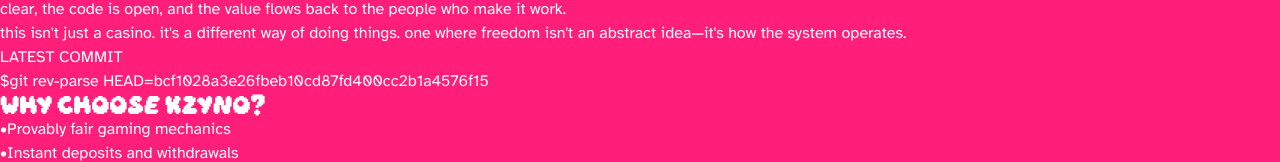
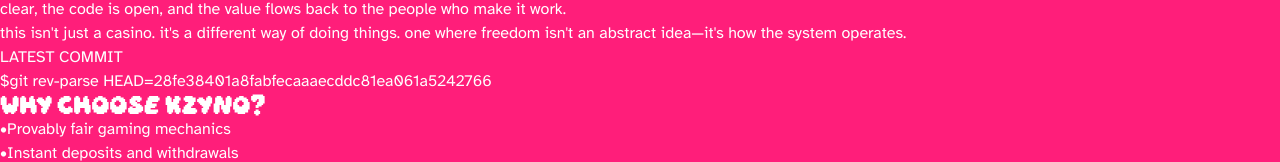
Before and after one commit to 0xe37d/kzyno, a Next.js app: page /about in a window 1280 px wide. Shown: the part 269-431 px from the top of the page. Built offline with nearby package versions, Linux system fonts and the light colour scheme.

Commit message:
chore: update commit hash

```diff
--- a/src/app/commit-hash.ts
+++ b/src/app/commit-hash.ts
@@ -1 +1 @@
-export const NEXT_PUBLIC_COMMIT_HASH: string = 'bcf1028a3e26fbeb10cd87fd400cc2b1a4576f15';
+export const NEXT_PUBLIC_COMMIT_HASH: string = '28fe38401a8fabfecaaaecddc81ea061a5242766';
```
